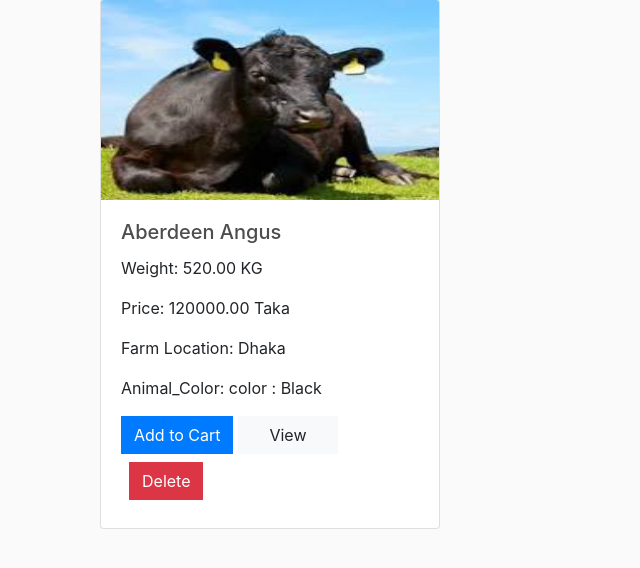
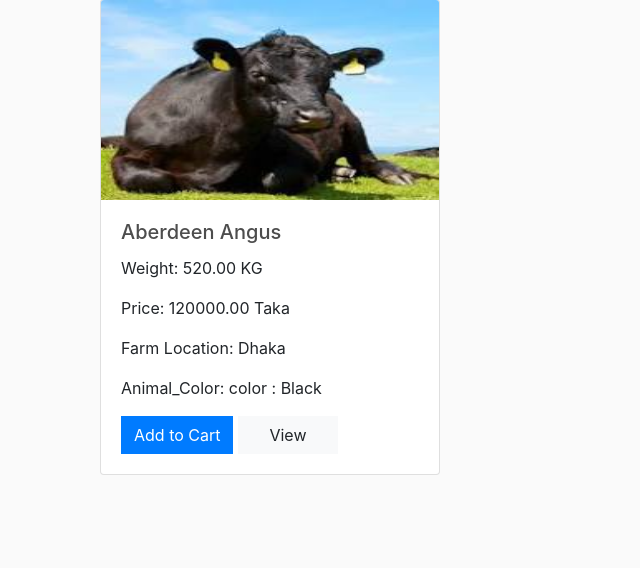
Before and after one commit to shakibkhan13/Domestic_animal, a Django app: page /home/ in a window 1280 px wide. Shown: the part 90-658 px from the top of the page, without its empty margins (0-640 px from the left). Run offline with Django 5.2, Linux system fonts and the light colour scheme; data comes from the database, SQL or seed files in the repository; both versions use the stored data as it was after the commit; some libraries are stand-ins or nearby versions.

Commit message:
Shakib_Dev

```diff
--- a/home/templates/Home.html
+++ b/home/templates/Home.html
@@ -21,7 +21,7 @@
             <input type="hidden" name="animal_id" value="{{ animal.id }}">
             <button type="submit" class="btn btn-primary">Add to Cart</button>
               <a href="#" class="btn btn-light" style="width: 100px">View</a>
-              <a href="{% url 'delete_animal' animal.id %}" class="btn btn-danger m-2">Delete</a>
+              {% comment %} <a href="{% url 'delete_animal' animal.id %}" class="btn btn-danger m-2">Delete</a> {% endcomment %}
           </form>
         </div>
       </div>
```
Also changed, not shown: db.sqlite3.
